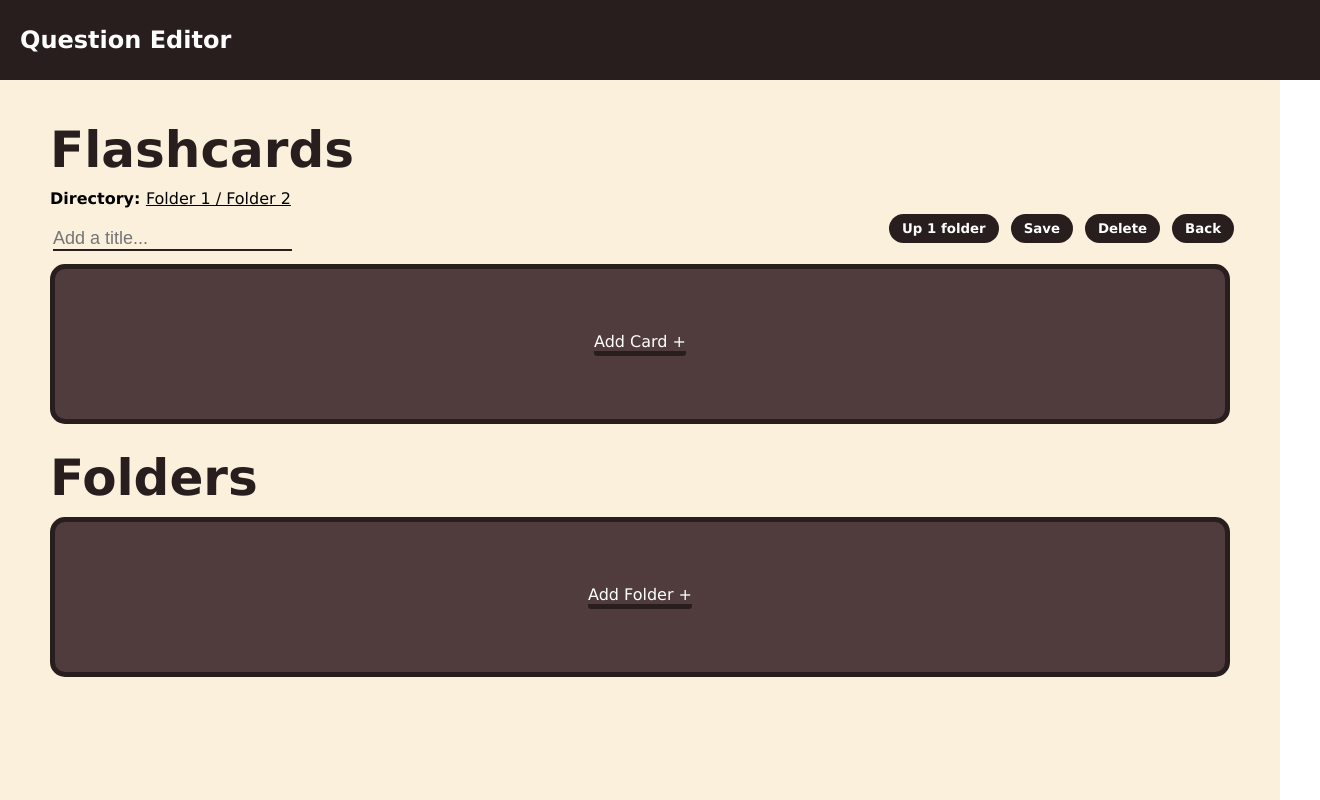
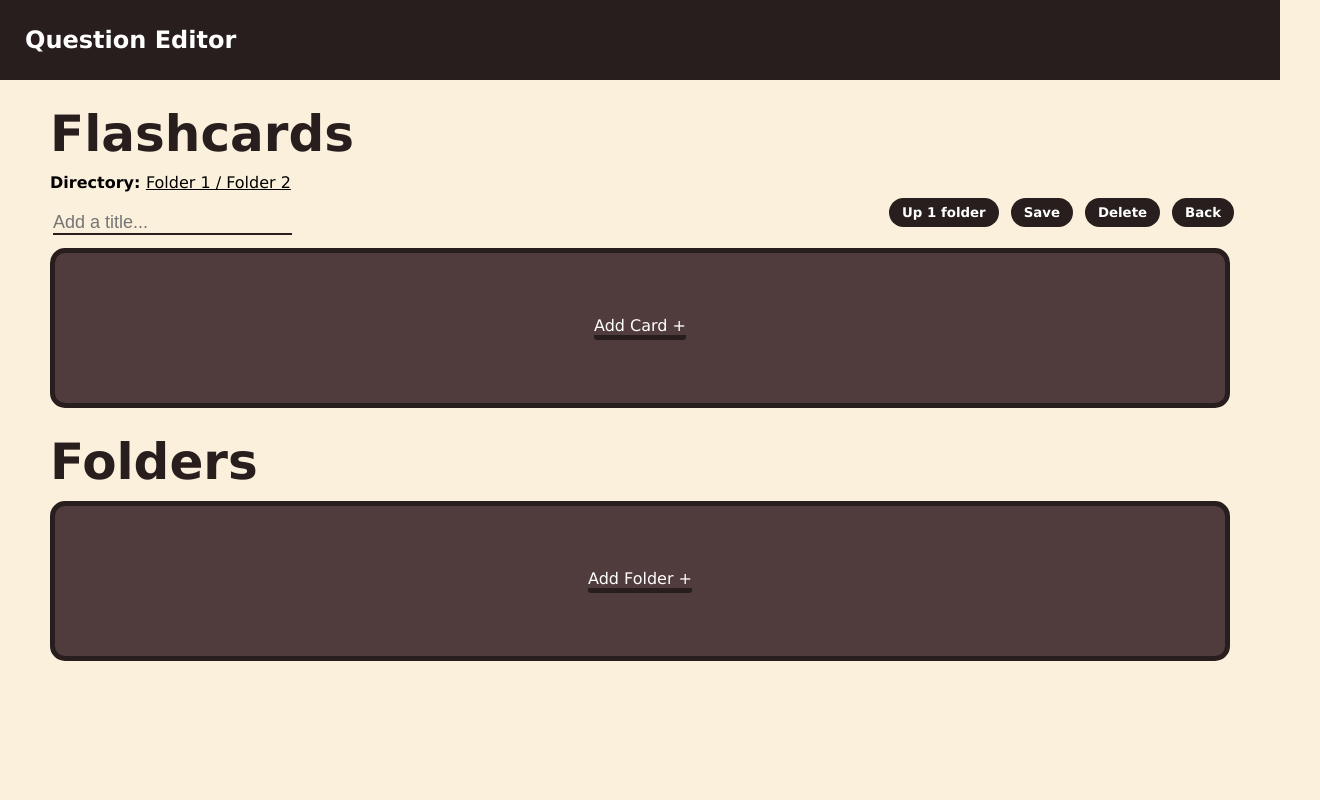
Before and after one commit to DHaire92/Flash-Cardio, a React (Create React App) app in the folder client/: page /Editor in a window 1280 px wide. Shown: the top 800 px of the page, 1320 px wide, since content can reach past the window. Built offline with nearby package versions, Linux system fonts and the light colour scheme.

Commit message:
fix app body issue

```diff
--- a/client/public/index.html
+++ b/client/public/index.html
@@ -3,9 +3,9 @@
   <head>
     <style>
       html, body {
-        height: 100%;
+        min-height: 100%;
         margin: 0;
-        padding: 0;
+        background-color: #faf0dc;
       }
 
       #root {
--- a/client/src/components/header/Header.scss
+++ b/client/src/components/header/Header.scss
@@ -9,10 +9,11 @@
     align-items: center;
 
     width: 100%;
-    padding: 10px 20px;
+    height: 80px;
 
     color: $pure-white;
     font-family: $primary-font;
+    text-indent: 25px;
 
     background-color: $licorice;
 }
--- a/client/src/components/main-window/folder-window-folders/FolderWindowFolder.js
+++ b/client/src/components/main-window/folder-window-folders/FolderWindowFolder.js
@@ -20,12 +20,19 @@ function FolderWindowFolder({ folderData }) {
                 </div>
                 <div className="file-header-right">
                     <button
+                        className='folder-edit-util'
                         onClick={(e) => {
                             e.stopPropagation();
                             navigate('/Editor', { state: { folderEditData: folderData } });
                         }}
-                        className='folder-edit-util'>...</button>
-                    <span>+</span>
+                        >...</button>
+                    <button
+                        className="folder-add-util"
+                        onClick={(e) => {
+                            e.stopPropagation();
+                            console.log("test");
+                        }}
+                        >+</button>
                 </div>
             </div>
 
--- a/client/src/components/main-window/folder-window-folders/FolderWindowFolders.scss
+++ b/client/src/components/main-window/folder-window-folders/FolderWindowFolders.scss
@@ -30,8 +30,20 @@
     background-color: transparent;
 }
 
-.file-header-right {
+.file-header-right > * {
     font-weight: bolder;
+    background-color: transparent;
+    border: transparent;
+    color: $licorice;
+    cursor: pointer;
+
+    // all elements inside of this element will do this
+    &:hover,
+    hover * {
+        border-radius: 5px;
+        color: $pure-white;
+        background-color: $licorice;
+    }
 }
 
 .site-body-container {
@@ -42,17 +54,3 @@
 .page-header {
     text-align: center;
 }
-
-.folder-edit-util {
-    margin-right: 5px;
-    background-color: transparent;
-    border: transparent;
-    color: $licorice;
-    cursor: pointer;
-}
-
-.folder-edit-util:hover {
-    border-radius: 5px;
-    color: $pure-white;
-    background-color: $licorice;
-}
--- a/client/src/components/main-window/folder-window/FolderWindow.scss
+++ b/client/src/components/main-window/folder-window/FolderWindow.scss
@@ -18,6 +18,7 @@
 
 .folder-window-body {
     padding: 10px;
+    min-height: 40vh;
 
     border: $card-border;
     border-bottom-left-radius: 15px;
--- a/client/src/global-styles/styles.scss
+++ b/client/src/global-styles/styles.scss
@@ -28,17 +28,9 @@
   background-color: $van-dyke;
 }
 
-
 .main_container {
   display: flex;
   height: 100vh;
-  }
-
-  .App {
-    height: 150%;
-    width: 100%;
-
-    background-color: $papaya-whip;
 }
 
 .question-text {
--- a/client/src/pages/Editor/Editor.js
+++ b/client/src/pages/Editor/Editor.js
@@ -36,8 +36,6 @@ export default function Editor() {
   return (
     <div className="App">
       <Header>Question Editor</Header>
-
-      <p>{JSON.stringify(folderData, null, 2)}</p>
 
       <div className="folder-mode-info-header-container">
         <div className="page-header">Flashcards</div>
@@ -95,6 +93,7 @@ export default function Editor() {
           <AddCard onClick={handleAddFolder}>Folder</AddCard>
         </div>
       </div>
+      {console.log(JSON.stringify(folderData, null, 2))}
     </div>
   );
 }
```
Lines whose indentation alone changed are shown as unchanged.
